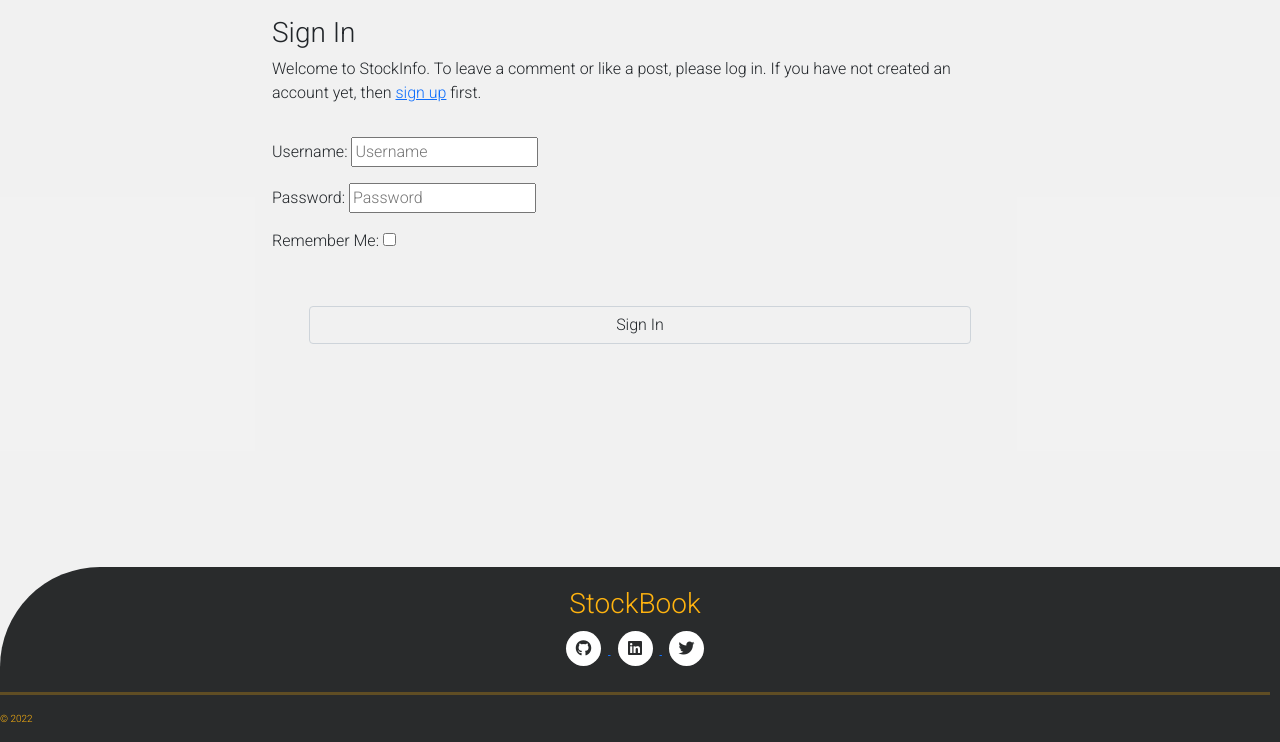
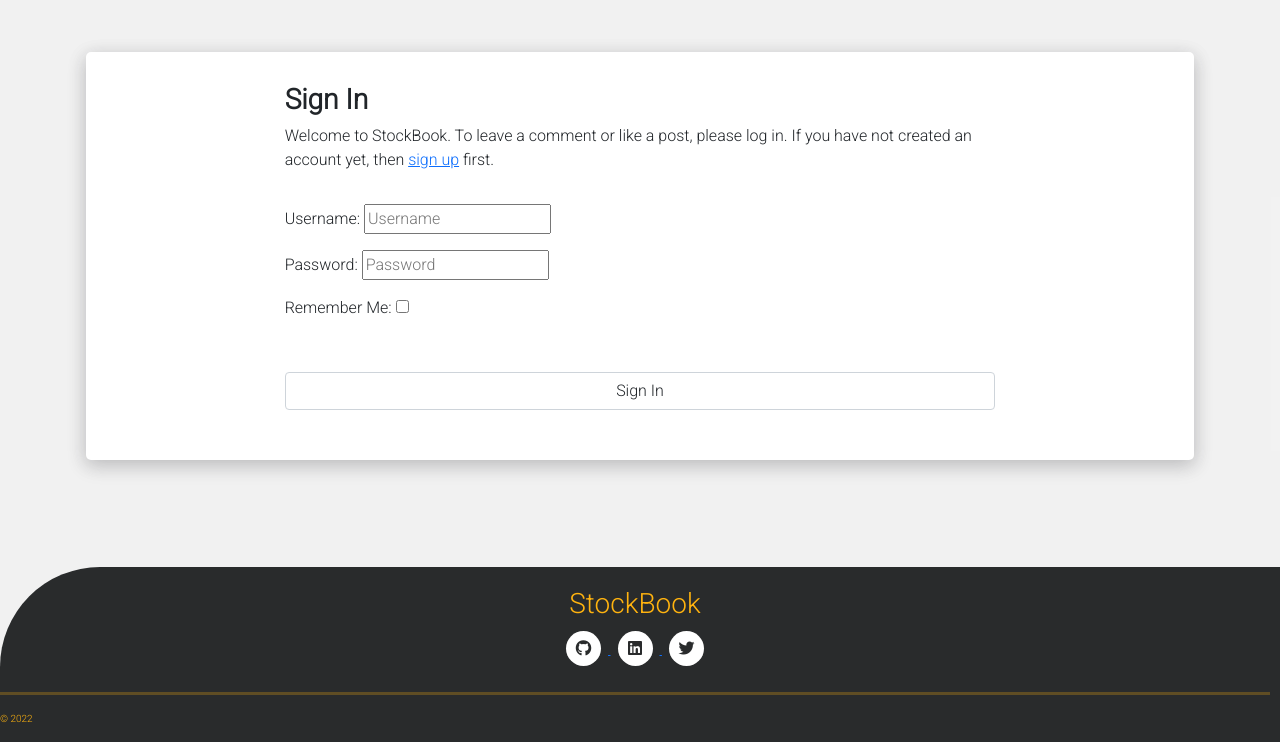
Before and after one commit to MaxRan92/StockBook, a Django app: page /accounts/login/ in a window 1280 px wide. Shown: the part 58-800 px from the top of the page. Run offline with Django 3.2, Linux system fonts and the light colour scheme; some libraries are stand-ins or nearby versions.

Commit message:
Style Log in html page

```diff
--- a/templates/account/login.html
+++ b/templates/account/login.html
@@ -8,11 +8,15 @@
 {% block content %}
 
 <div class="container">
+  <div class="card-container my-5">
+
+    <div class="element-card">
+
       <div class="row">
         <div class="col-md-8 mt-3 offset-md-2">
-      <h3>{% trans "Sign In" %}</h3>
+          <h3 class="fw-bold fs-3">{% trans "Sign In" %}</h3>
 
-      <p>{% blocktrans %}Welcome to StockInfo. To leave a comment or like a post, please log in. If you
+          <p>{% blocktrans %}Welcome to StockBook. To leave a comment or like a post, please log in. If you
             have not created an account yet, then <a class="link" href="{{ signup_url }}">sign up</a>
             first.{% endblocktrans %}</p>
 
@@ -26,11 +30,17 @@
             {% if redirect_field_value %}
             <input type="hidden" name="{{ redirect_field_name }}" value="{{ redirect_field_value }}" />
             {% endif %}
-        <button class="btn right" type="submit">{% trans "Sign In" %}</button>
+            <button class="btn right btn-post-comment" type="submit">{% trans "Sign In" %}</button>
           </form>
         </div>
       </div>
 
+
+    </div>
+
+  </div>
+
+
 </div>
 
 {% endblock %}
```
Lines whose indentation alone changed are shown as unchanged.
